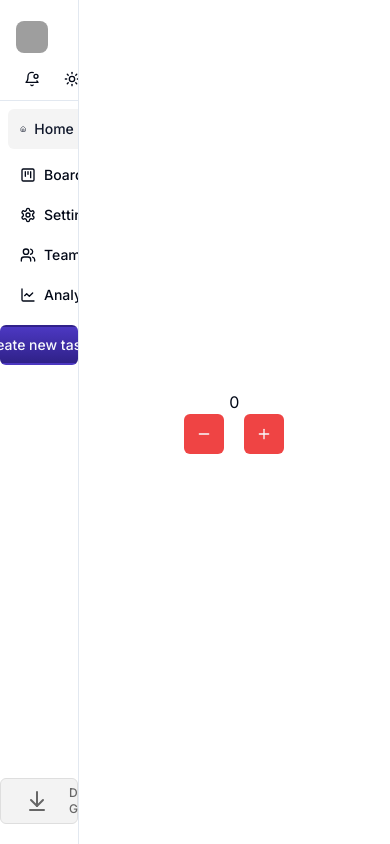
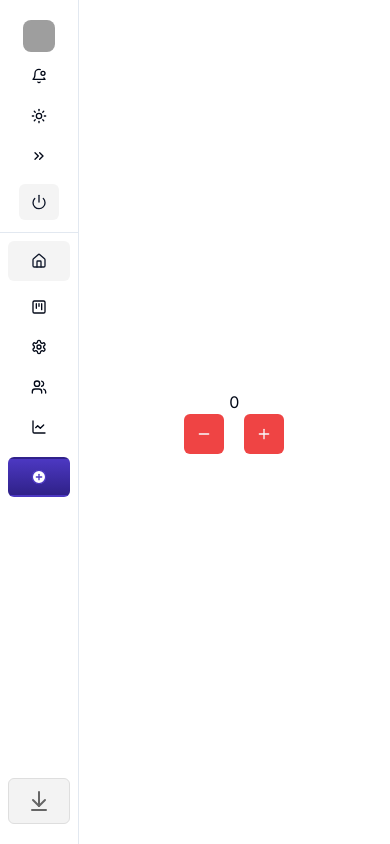
Before and after one commit to zahidmuhammed/workflow, a Next.js app: page / in a window 390 px wide. Built offline with nearby package versions, Linux system fonts and the light colour scheme; grey boxes are pictures that could not be loaded.

Commit message:
style : responsive fixes added

```diff
--- a/app/(pages)/board/page.tsx
+++ b/app/(pages)/board/page.tsx
@@ -29,7 +29,7 @@ const Board = async () => {
                     <div className='text-base flex items-center gap-2'>Help & feedback <CircleHelp className='size-4' /></div>
                 </div>
 
-                <div className='ml-4 mr-8 flex gap-2'>
+                <div className='ml-4 mr-8 flex flex-col md:flex-row gap-2'>
                     <div className='bg-white px-4 py-4 rounded-lg flex w-full items-center gap-5'>
                         <div className='w-1/4'>
                             <Image src='/assets/images/dash_board_1.svg' alt='tags' width={77} height={61} />
@@ -60,20 +60,20 @@ const Board = async () => {
                 </div>
 
                 <div className='flex justify-between items-center ml-4 mr-8 '>
-                    <div className='flex w-1/3'>
-                        <Input placeholder='Search' className='w-1/2 text-[#797979]' />
+                    <div className='flex w-full xl:w-1/3'>
+                        <Input placeholder='Search' className='w-full xl:w-1/2 text-[#797979]' />
                     </div>
                     <div className='flex flex-1 w-2/3 space-x-2'>
-                        <Button variant={"secondary"} className='w-full text-[#797979] bg-[#F4F4F4]'>
+                        <Button variant={"secondary"} className='w-full text-[#797979] bg-[#F4F4F4]  hidden xl:flex'>
                             Calendar view <Calendar className='ml-2 size-4' />
                         </Button>
-                        <Button variant={"secondary"} className='w-full text-[#797979] bg-[#F4F4F4]'>
+                        <Button variant={"secondary"} className='w-full text-[#797979] bg-[#F4F4F4] hidden xl:flex'>
                             Automation <Sparkles className='ml-2 size-4' />
                         </Button>
-                        <Button variant={"secondary"} className='w-full text-[#797979] bg-[#F4F4F4]'>
+                        <Button variant={"secondary"} className='w-full text-[#797979] bg-[#F4F4F4] hidden md:flex'>
                             Filter <Filter className='ml-1 size-4' />
                         </Button>
-                        <Button variant={"secondary"} className='w-full text-[#797979]  bg-[#F4F4F4]'>
+                        <Button variant={"secondary"} className='w-full text-[#797979]  bg-[#F4F4F4] hidden md:flex'>
                             Share <Share2 className='ml-1 size-4' />
                         </Button>
 
--- a/app/(pages)/board/task-creation.tsx
+++ b/app/(pages)/board/task-creation.tsx
@@ -113,7 +113,7 @@ const TaskCreation = ({ button = <Button variant="outline">Open</Button>, defaul
             <SheetTrigger asChild>
                 {button}
             </SheetTrigger>
-            <SheetContent className='w-1/2'>
+            <SheetContent className='w-full md:w-1/2'>
                 <SheetTitle></SheetTitle>
                 <SheetDescription></SheetDescription>
 
--- a/app/_components/greetings.tsx
+++ b/app/_components/greetings.tsx
@@ -32,7 +32,7 @@ const Greetings = () => {
     }
 
     return (
-        <div className='text-4xl font-semibold'  >{getMessage()}, {isClient && name}!</div>
+        <div className='text-xl sm:text-2xl md:text-4xl font-semibold'  >{getMessage()}, {isClient && name}!</div>
     )
 }
 
--- a/app/_components/layoutWrapper.tsx
+++ b/app/_components/layoutWrapper.tsx
@@ -15,6 +15,7 @@ import { useAppSelector } from '../_utils/hooks';
 import TaskCreation from '../(pages)/board/task-creation';
 import { Avatar, AvatarFallback, AvatarImage } from './ui/avatar';
 import { ResizableHandle, ResizablePanel, ResizablePanelGroup } from '@/app/_components/ui/resizable';
+import { TooltipProvider } from './ui/tooltip';
 
 interface LayoutProp {
     content: React.ReactNode;
@@ -33,6 +34,7 @@ const LayoutWrapper = ({ content }: LayoutProp) => {
 
     return (
         <div className='h-full'>
+            <TooltipProvider>
                 <ResizablePanelGroup
                     direction="horizontal"
                     className="h-full items-stretch"
@@ -58,26 +60,26 @@ const LayoutWrapper = ({ content }: LayoutProp) => {
                             <div className=''>
                                 <div
                                     className={cn(
-                                    "flex h-[80px] mt-5 flex-col gap-1 justify-evenly",
-                                    isCollapsed ? "h-[80px]" : "px-3"
+                                        "flex lg:h-[80px] mb-3 md:mb-0 mt-5 flex-col gap-1 justify-evenly",
+                                        isCollapsed ? "lg:h-[80px] px-3" : "px-3"
                                     )}
                                 >
-                                <div className='flex items-center gap-2 text-xl' >
+                                    <div className='flex items-center justify-center md:justify-start gap-2 text-xl' >
                                         <Avatar className='rounded-lg size-8 mx-1'>
                                             <AvatarImage src="https://github.com/shadcn.png" alt="@shadcn" />
                                             <AvatarFallback>-</AvatarFallback>
                                         </Avatar>
-                                    {isClient && name}
+                                        <span className='hidden md:flex'>{isClient && name}</span>
                                     </div>
-                                <div className='flex items-center justify-between gap-2'>
-                                    <div className='flex items-center'>
+                                    <div className='flex flex-col lg:flex-row items-center justify-between gap-2'>
+                                        <div className='flex flex-col lg:flex-row items-center'>
                                             <Button size={"icon"} variant={"ghost"} className=''>
                                                 <BellDot className='size-4' />
                                             </Button>
                                             <Button size={"icon"} variant={"ghost"}>
                                                 <Sun className='size-4' />
                                             </Button>
-                                        <Button size={"icon"} variant={"ghost"}>
+                                            <Button size={"icon"} variant={"ghost"} onClick={() => setIsCollapsed(!isCollapsed)}>
                                                 <ChevronsRightIcon className='size-4' />
                                             </Button>
                                         </div>
@@ -89,9 +91,9 @@ const LayoutWrapper = ({ content }: LayoutProp) => {
                                 <Separator />
                                 <div className='flex'>
                                     <Button variant={"secondary"}
-                                    className='w-full mx-2 mt-2 flex justify-start px-3 bg-[#F4F4F4]'
+                                        className='w-full mx-2 mt-2 flex justify-center md:justify-start px-3 bg-[#F4F4F4]'
                                     >
-                                    <House className='size-4 mr-2' /> Home
+                                        <House className='size-4 md:mr-2' /> <span className='hidden md:flex'>Home</span>
                                     </Button>
                                 </div>
                                 <Nav
@@ -127,23 +129,23 @@ const LayoutWrapper = ({ content }: LayoutProp) => {
                                 <div className='flex justify-center items-center'>
                                     <TaskCreation button={
                                         <Button
-                                        className='w-full mx-2 mt-1 bg-gradient-to-b from-[#4C38C2] to-[#2F2188] hover:from-[#4C38C2] hover:to-[#2F2188] border-2 border-transparent bg-clip-border'
+                                            className='w-full  mx-2 mt-1 bg-gradient-to-b from-[#4C38C2] to-[#2F2188] hover:from-[#4C38C2] hover:to-[#2F2188] border-2 border-transparent bg-clip-border'
                                         >
-                                        Create new task <CirclePlus className='ml-2 fill-white stroke-[#4C38C2]' />
+                                            <span className='hidden md:flex'>Create new task </span> <CirclePlus className='md:ml-2 h-4 w-4 fill-white stroke-[#4C38C2]' />
                                         </Button>
                                     } />
                                 </div>
                             </div>
 
-                        <div className='flex justify-center items-center mb-5 text-xs'>
+                            <div className='flex justify-center items-center mb-5 mt-5 text-xs'>
                                 <Button
                                     variant={"secondary"}
-                                className='w-full mx-2 text-[#666666] min-h-[46px] border border-[#DEDEDE] flex justify-between gap-5 bg-[#F3F3F3]'
+                                    className='w-full px-2 md:px-0 mx-2 text-[#666666] min-h-[46px] border border-[#DEDEDE] flex justify-center md:justify-between gap-5 bg-[#F3F3F3]'
                                 >
                                     <div>
-                                    <ArrowDownToLine className='ml-2 ' />
+                                        <ArrowDownToLine className='md:ml-2 ' />
                                     </div>
-                                <div className='text-xs flex flex-1 flex-col items-start'>
+                                    <div className='hidden md:flex text-xs flex-1 flex-col items-start'>
                                         <div>Download the app</div>
                                         <div>Get the full experience</div>
                                     </div>
@@ -162,6 +164,7 @@ const LayoutWrapper = ({ content }: LayoutProp) => {
                         {content}
                     </ResizablePanel>
                 </ResizablePanelGroup>
+            </TooltipProvider>
         </div>
     )
 }
--- a/app/_components/logout-btn.tsx
+++ b/app/_components/logout-btn.tsx
@@ -4,6 +4,7 @@ import { Button } from "./ui/button";
 import { useRouter } from "next/navigation";
 import { useAppDispatch } from "../_utils/hooks";
 import { clearTasks } from "../_redux/slices/tasksSlice";
+import { Power } from "lucide-react";
 
 const LogoutBtn = () => {
     const navigate = useRouter();
@@ -15,7 +16,8 @@ const LogoutBtn = () => {
         dispatch(clearTasks())
     }
     return <Button onClick={handleLogout} variant={"secondary"} className='bg-[#F4F4F4]' size={"sm"}>
-        Logout
+        <Power className="w-4 h-4 flex md:hidden" />
+        <span className="hidden md:flex">Logout</span>
     </Button>;
 };
 
--- a/app/_components/nav.tsx
+++ b/app/_components/nav.tsx
@@ -25,7 +25,7 @@ export function Nav({ links, isCollapsed }: NavProps) {
 
     return <div data-collapsed={isCollapsed}
         className="group flex flex-col gap-4 py-2 data-[collapsed=true]:py-2">
-        <nav className="grid gap-1 px-2 group-[[data-collapsed=true]]:justify-center group-[[data-collapsed=true]]:px-2">
+        <nav className="grid gap-1 px-2 justify-center md:justify-start group-[[data-collapsed=true]]:justify-center group-[[data-collapsed=true]]:px-2">
             {links.map((link, index) =>
                 isCollapsed ? (
                     <Tooltip key={index} delayDuration={0}>
@@ -63,8 +63,8 @@ export function Nav({ links, isCollapsed }: NavProps) {
                             "justify-start"
                         )}
                     >
-                        <link.icon className="mr-2 h-4 w-4" />
-                        {link.title}
+                        <link.icon className="md:mr-2 h-4 w-4" />
+                        <span className="hidden md:flex">{link.title}</span>
                         {link.label && (
                             <span
                                 className={cn(
```
Lines whose indentation alone changed are shown as unchanged.
